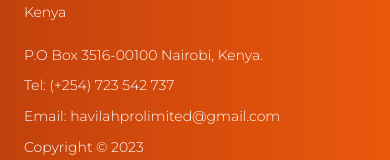
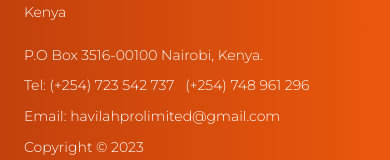
Before and after one commit to mercymwikali/grocery-landing, a Nuxt app: page / in a window 390 px wide. Shown: the part 8098-8258 px from the top of the page. Built offline with nearby package versions, Linux system fonts and the light colour scheme.

Commit message:
add the extra phone number

```diff
--- a/pages/index.vue
+++ b/pages/index.vue
@@ -183,7 +183,7 @@ const testimonials = ref([
             <div class="leading-relaxed font-light text-sm text-justify">
               <p class="mb-4">Leading Fruits and Vegetable exporter in Nairobi, Kenya</p>
               <p class="py-1">P.O Box 3516-00100 Nairobi, Kenya.</p>
-              <p class="py-1">Tel: (+254) 723 542 737</p>
+              <p class="py-1">Tel: (+254) 723 542 737 &nbsp; (+254) 748 961 296</p>
               <p class="py-1">Email: havilahprolimited@gmail.com</p>
               <p class="py-1">Copyright &copy;  {{ new Date(Date.now()).getFullYear() }}</p>
             </div>
```
